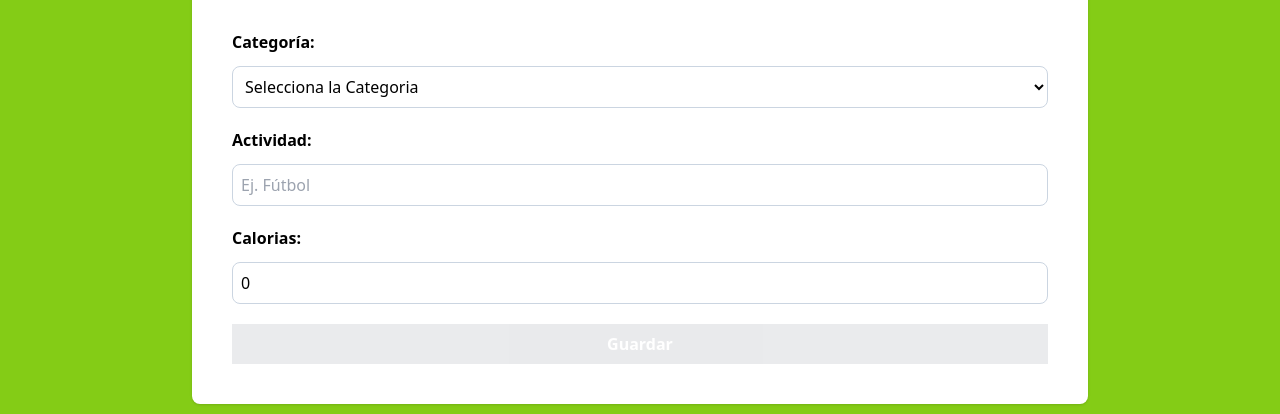
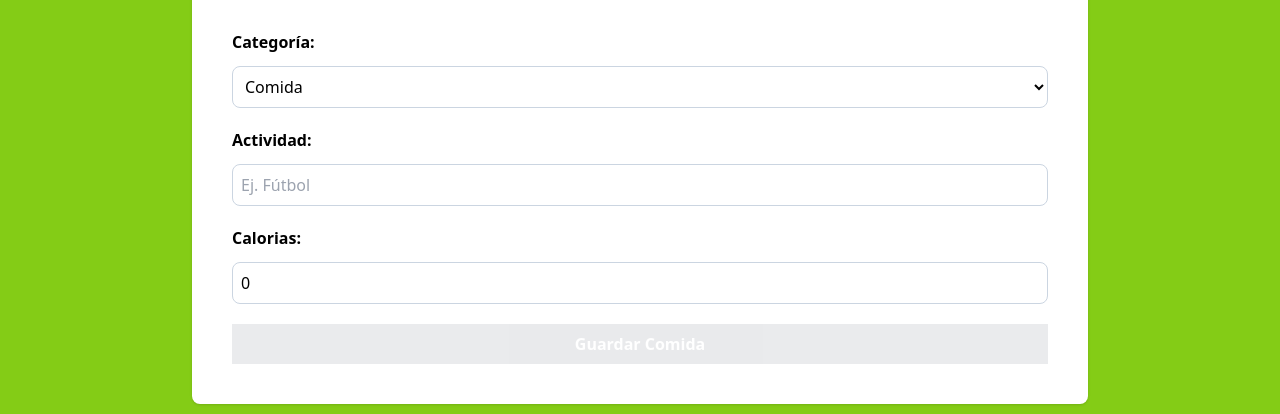
Before and after one commit to BryanGallo/Contador-Calorias-TS, a React (Vite) app: page / in a window 1280 px wide. Shown: the part 142-556 px from the top of the page. Built offline with nearby package versions, Linux system fonts and the light colour scheme.

Commit message:
Reiniciando el formulario

```diff
--- a/src/components/Form.tsx
+++ b/src/components/Form.tsx
@@ -1,17 +1,18 @@
 import { useState, ChangeEvent, Dispatch } from "react";
 import type { Activity } from "../types/index";
 import { categories } from "../data/categories";
-import { ActivityActions } from "../reducer/activity-reducer";
+import { ActivityActions } from '../reducer/activity-reducer';
 
 type FormProps = {
     dispatch: Dispatch<ActivityActions>;
 };
+const initialState: Activity = {
+    category: 1,
+    name: "",
+    calories: 0,
+};
 function Form({ dispatch }: FormProps) {
-    const [activity, setActivity] = useState<Activity>({
-        category: 0,
-        name: "",
-        calories: 0,
-    });
+    const [activity, setActivity] = useState(initialState);
 
     //inferir el tipo de dato al evento
     const handleChange = (
@@ -39,6 +40,7 @@ function Form({ dispatch }: FormProps) {
             type: "save-activity",
             payload: { newActivity: activity },
         });
+        setActivity(initialState);
     };
 
     return (
```
